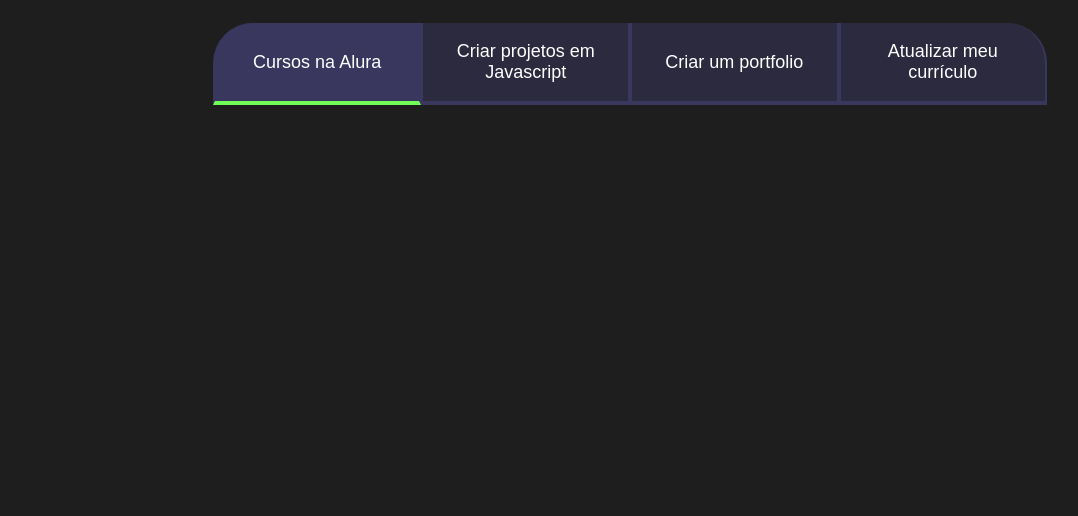
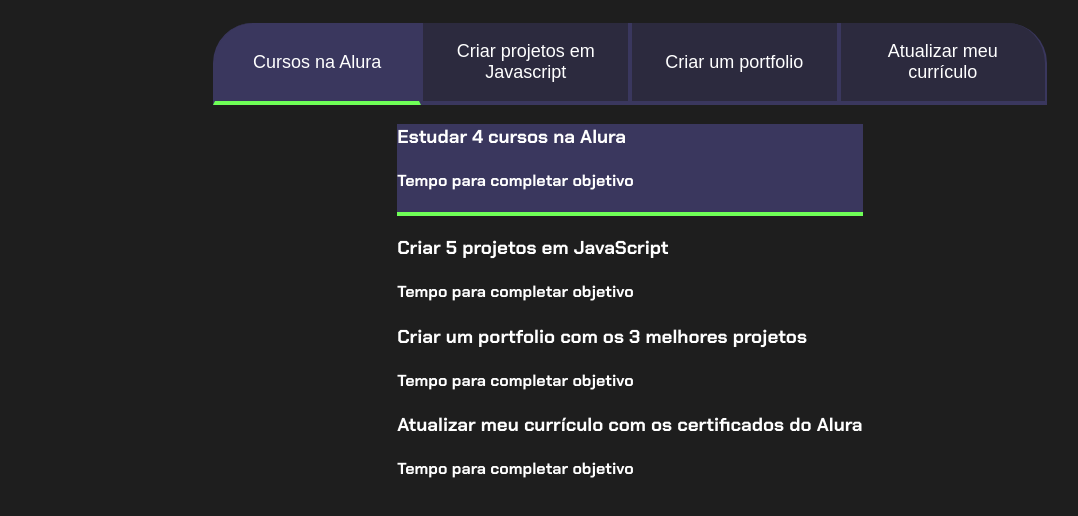
Before and after one commit to silvalorena/pv-javacript, a plain HTML site: page index.html in a window 1280 px wide. Shown: the part 80-596 px from the top of the page, without its empty margins (10-1088 px from the left). Drawn offline with Linux system fonts and the light colour scheme.

Commit message:
ffffffff

```diff
--- a/index.html
+++ b/index.html
@@ -1,3 +1,4 @@
+
 <!DOCTYPE html>
 <html lang="pt-br">
 
@@ -17,10 +18,23 @@
 <button class="botao">Criar um portfolio</button>
 <button class="botao">Atualizar meu currículo</button>
 </div>
-<div class="abas-textos">
-    <div class="aba-conteudo ativo">
-        <h3 class="aba-conteudo-titulo-principal"
-    </div>
+<div class="abas-texto">
+<div class="aba-conteudo ativo">
+<h3 class="aba-conteudo-titulo-principal">Estudar 4 cursos na Alura</h3>
+<h4 class="aba-conteudo-titulo-secundario">Tempo para completar objetivo</h4>
+</div>
+<div class="aba-conteudo">
+<h3 class="aba-conteudo-titulo-principal">Criar 5 projetos em JavaScript</h3>
+<h4 class="aba-conteudo-titulo-secundario">Tempo para completar objetivo</h4>
+</div>
+<div class="aba-conteudo">
+<h3 class="aba-conteudo-titulo-principal">Criar um portfolio com os 3 melhores projetos</h3>
+<h4 class="aba-conteudo-titulo-secundario">Tempo para completar objetivo</h4>
+</div>
+<div class="aba-conteudo">
+<h3 class="aba-conteudo-titulo-principal">Atualizar meu currículo com os certificados do Alura</h3>
+<h4 class="aba-conteudo-titulo-secundario">Tempo para completar objetivo</h4>
+</div>
 </div>
 </section>
 <script src="main.js"></script>
```
